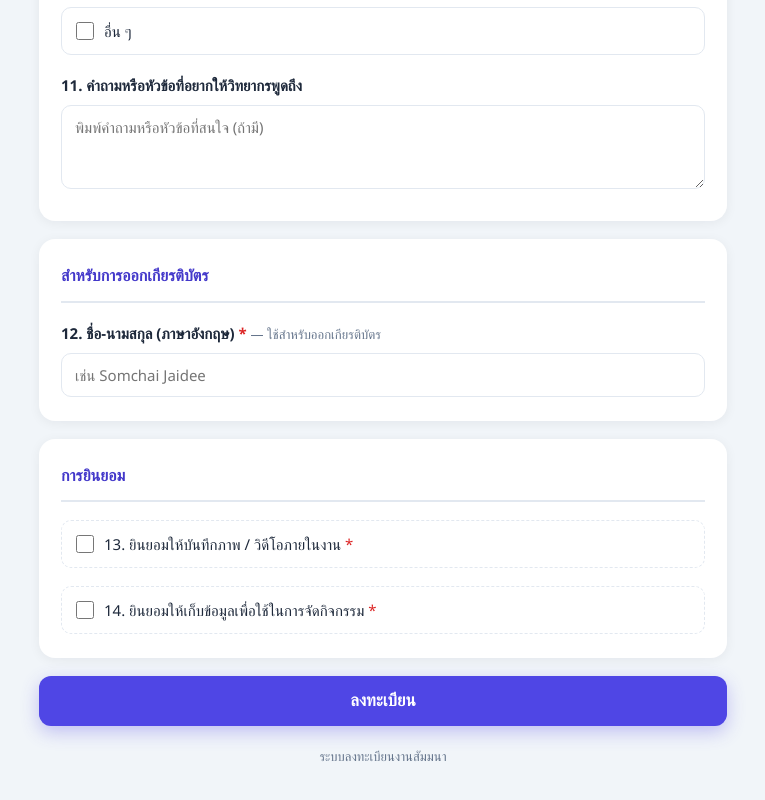
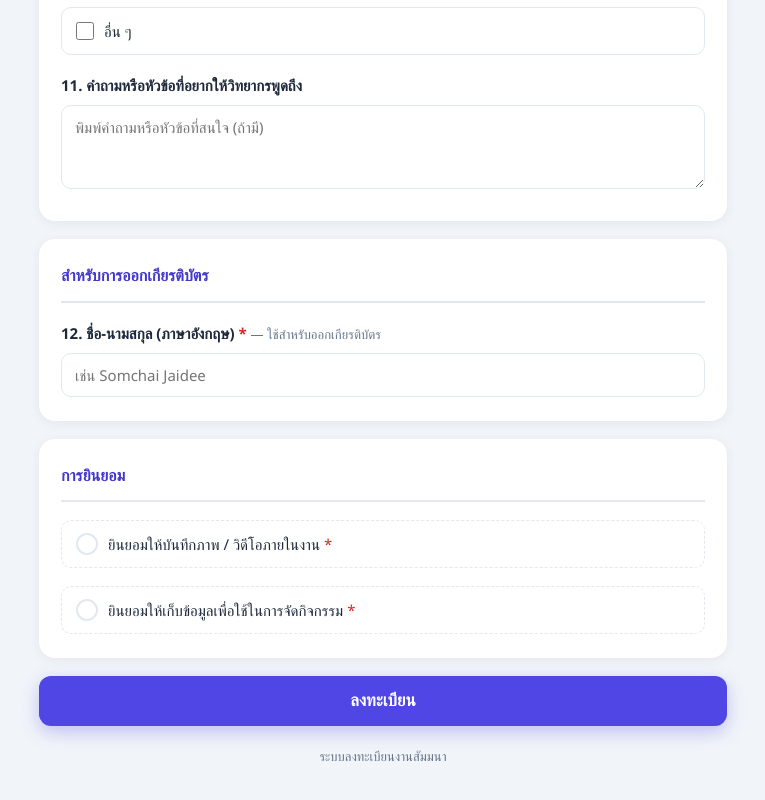
Before and after one commit to Poidon/SMR, a website: page public/index.html in a window 1280 px wide. Shown: the part 2078-2878 px from the top of the page, without its empty margins (257-1022 px from the left). Drawn offline with Linux system fonts and the light colour scheme.

Commit message:
Consent: remove item numbers and use round (circular) checkboxes
Co-Authored-By: Claude Opus 4.8 <noreply@anthropic.com>

```diff
--- a/public/index.html
+++ b/public/index.html
@@ -93,6 +93,18 @@
     .choices.row .opt { flex: 1 1 140px; }
     .other-input { margin-top: 8px; }
     .consent .opt { border-style: dashed; }
+    /* ช่องติ๊กยินยอมเป็นวงกลม */
+    .consent .opt input[type=checkbox] {
+      appearance: none; -webkit-appearance: none;
+      width: 22px; height: 22px; flex: 0 0 auto; margin: 0; cursor: pointer;
+      border: 2px solid var(--border); border-radius: 50%; position: relative;
+      background: #fff; transition: .15s;
+    }
+    .consent .opt input[type=checkbox]:checked { background: var(--brand); border-color: var(--brand); }
+    .consent .opt input[type=checkbox]:checked::after {
+      content: ''; position: absolute; left: 7px; top: 3px;
+      width: 5px; height: 10px; border: solid #fff; border-width: 0 2px 2px 0; transform: rotate(45deg);
+    }
     .err { color: var(--error); font-size: 13px; margin-top: 6px; display: none; }
     .field.invalid .err { display: block; }
     .field.invalid input, .field.invalid textarea, .field.invalid select { border-color: var(--error); }
@@ -224,14 +236,14 @@
         <div class="field" data-req>
           <label class="opt">
             <input type="checkbox" id="consentMedia" />
-            <span>13. ยินยอมให้บันทึกภาพ / วิดีโอภายในงาน <span class="req">*</span></span>
+            <span>ยินยอมให้บันทึกภาพ / วิดีโอภายในงาน <span class="req">*</span></span>
           </label>
           <div class="err">กรุณายินยอมข้อนี้เพื่อดำเนินการต่อ</div>
         </div>
         <div class="field" data-req>
           <label class="opt">
             <input type="checkbox" id="consentData" />
-            <span>14. ยินยอมให้เก็บข้อมูลเพื่อใช้ในการจัดกิจกรรม <span class="req">*</span></span>
+            <span>ยินยอมให้เก็บข้อมูลเพื่อใช้ในการจัดกิจกรรม <span class="req">*</span></span>
           </label>
           <div class="err">กรุณายินยอมข้อนี้เพื่อดำเนินการต่อ</div>
         </div>
```
